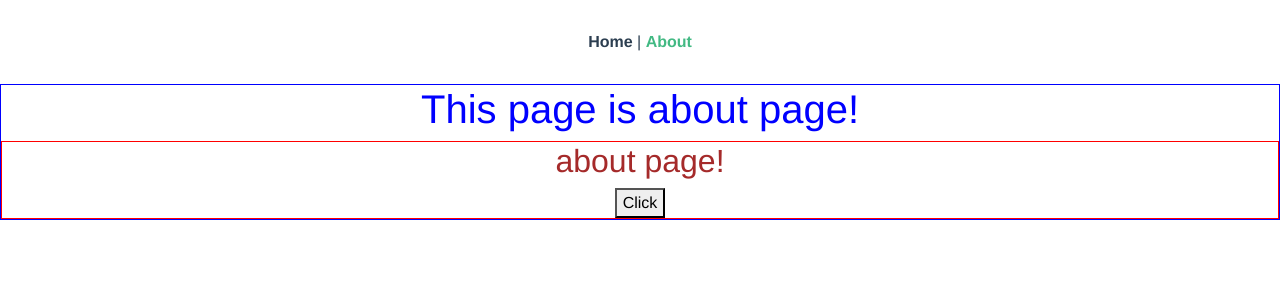
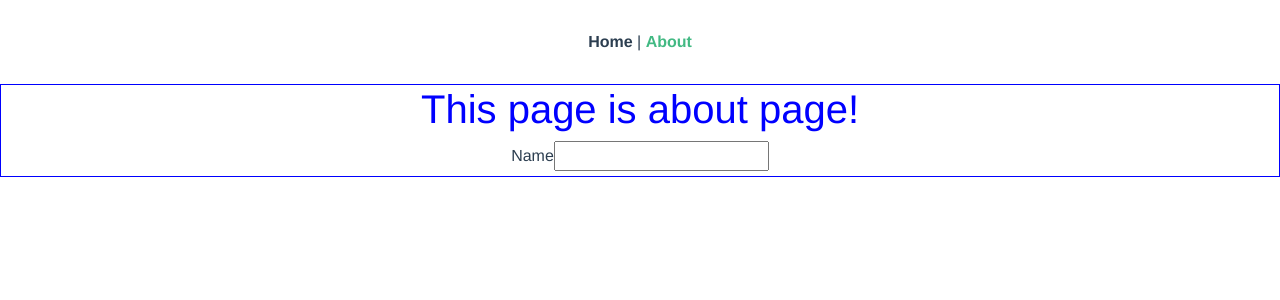
Before and after one commit to bhchoi84/vue2-todo-list, a Vue app: page /about in a window 1280 px wide. Shown: the top 300 px of the page. Built offline with nearby package versions, Linux system fonts and the light colour scheme.

Commit message:
자식 -> 부로 emit을 통한 전달 적용 ( about )

```diff
--- /dev/null
+++ b/src/components/InputField.vue
@@ -0,0 +1,37 @@
+<template>
+    <div>
+        <label for="">Name</label>
+        <input
+                type="text"
+                :value="name"
+                @input="updateName"
+        />
+    </div>
+</template>
+
+<script>
+export default {
+    props: {
+        name: {
+            type: String,
+            default: '',
+            required: false
+        }
+    },
+    data(){
+        return {
+
+        }
+    },
+    methods: {
+        updateName(e){
+            console.log('InputField 내부 ' + e.target.value);
+            this.$emit('update-name', e.target.value )
+        }
+    }
+}
+</script>
+
+<style scoped>
+
+</style>
--- a/src/components/SampleComponent.vue
+++ b/src/components/SampleComponent.vue
@@ -20,7 +20,8 @@ export default {
     },
     methods: {
         updateName(){
-            this.title = 'updated component name'
+            // this.title = 'updated component name'
+            // 자식 컴포넌트에서 부모로 부터 받은 props 값을 수정하면 안된다.
         }
     }
 }
--- a/src/views/About.vue
+++ b/src/views/About.vue
@@ -1,16 +1,19 @@
 <template>
     <div class="aboutGuideLine">
         <h1>This page is {{name}}</h1>
-        <SampleComponent :title="name" />
+        <form @submit="inputSubmit">
+            <InputField  @update-name="updateName"  />
+        </form>
     </div>
 </template>
 <script>
 
-import SampleComponent from '@/components/SampleComponent.vue'
+// import SampleComponent from '@/components/SampleComponent.vue'
+import InputField from '@/components/InputField.vue'
 
 export default {
     components: {
-        SampleComponent
+        InputField
     },
     data(){
         return {
@@ -18,7 +21,13 @@ export default {
         }
     },
     methods: {
-
+        inputSubmit(e){
+            console.log('inputSubmit ' + e);
+        },
+        updateName(value){
+            console.log('부모 About emit으로 전달받은 자식값 : ' + value);
+            this.name = value
+        }
     }
 }
 </script>
```
